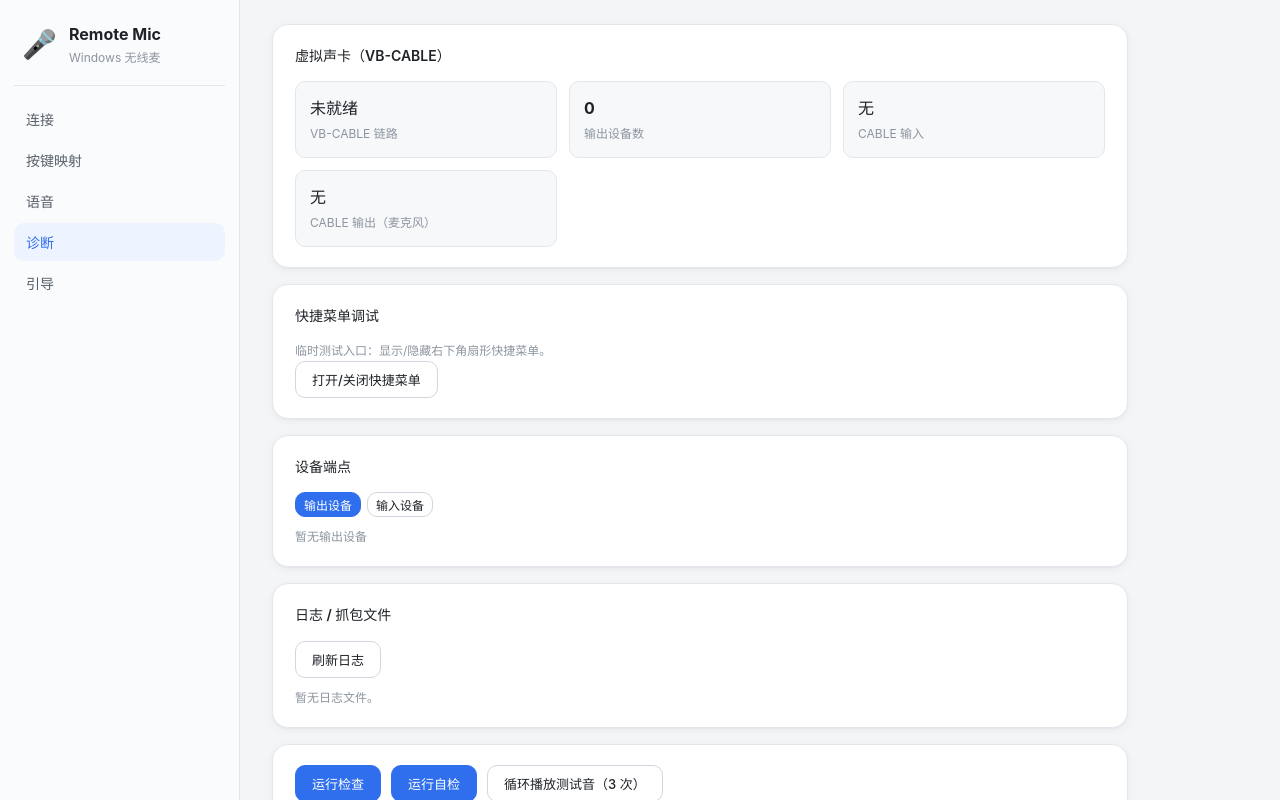
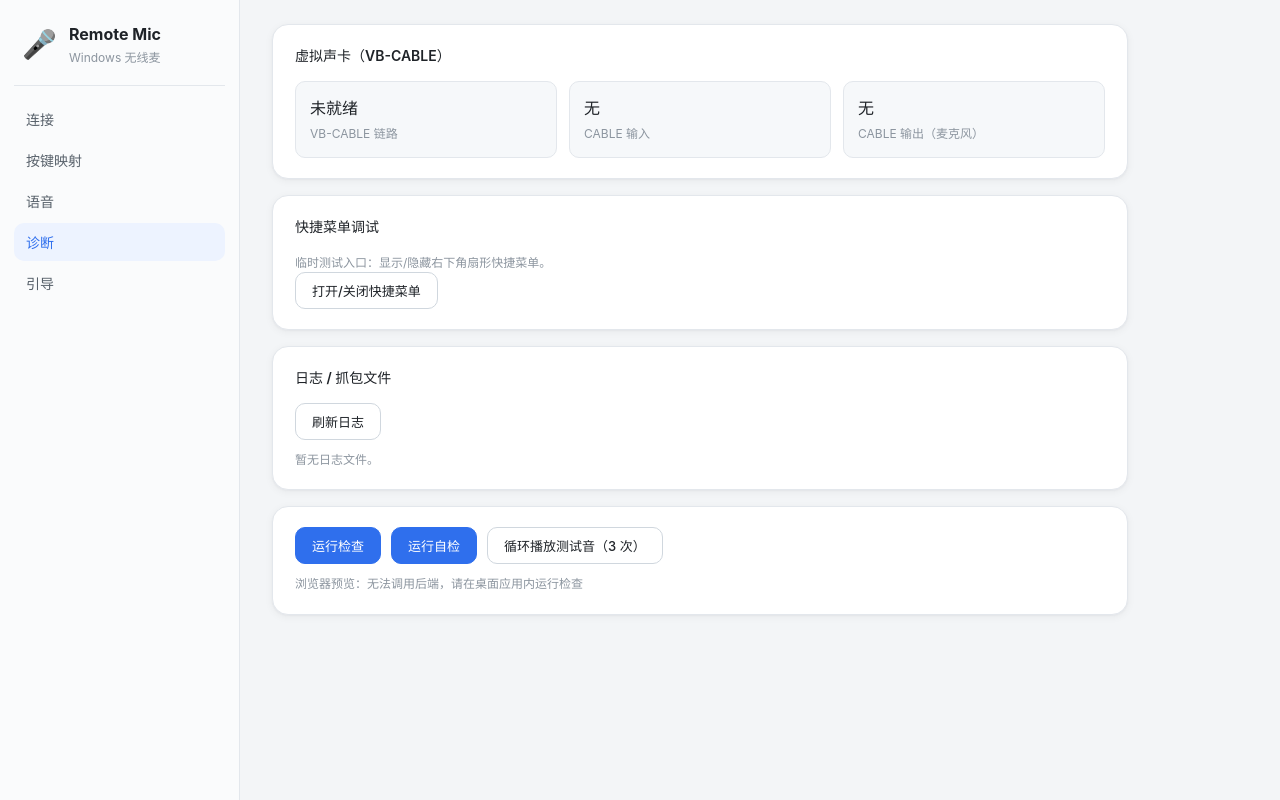
Before and after one commit to poluce/windows-remote-mic, a React (Vite) app: page / in a window 1280 px wide. Both pictures are taken after a click on the button "诊断". Built offline with nearby package versions, Linux system fonts and the light colour scheme.

Commit message:
refactor(diagnostics): filter log files, remove device endpoint card, test VB-CABLE via CABLE Input

```diff
--- a/src/pages/DiagnosticsPage.tsx
+++ b/src/pages/DiagnosticsPage.tsx
@@ -1,23 +1,13 @@
 import { useEffect, useState } from "react";
 import { invoke, isTauri } from "@tauri-apps/api/core";
 
-type Endpoint = {
-  id: string;
-  name: string;
-  kind: "Output" | "Input";
-};
-
 type Diagnostics = {
-  output_endpoints: Endpoint[];
-  input_endpoints: Endpoint[];
   has_vb_cable: boolean;
   cable_input_present: boolean;
   cable_output_present: boolean;
 };
 
 const EMPTY: Diagnostics = {
-  output_endpoints: [],
-  input_endpoints: [],
   has_vb_cable: false,
   cable_input_present: false,
   cable_output_present: false,
@@ -42,7 +32,6 @@ export function DiagnosticsPage() {
   const [selfTests, setSelfTests] = useState<SelfTestItem[] | null>(null);
   const [logs, setLogs] = useState<LogFileInfo[]>([]);
   const [logContent, setLogContent] = useState("");
-  const [endpointTab, setEndpointTab] = useState<"output" | "input">("output");
 
   async function runCheck() {
     if (!isTauri()) {
@@ -102,12 +91,11 @@ export function DiagnosticsPage() {
       setStatus("测试音循环仅在桌面应用内可用");
       return;
     }
-    const device = data.output_endpoints[0]?.name ?? null;
     setLooping(true);
     setStatus("循环播放测试音中…");
     try {
       const result = await invoke<string>("play_test_tone_loop", {
-        deviceName: device,
+        deviceName: "CABLE Input",
         repetitions: 3,
       });
       setStatus(result);
@@ -134,10 +122,6 @@ export function DiagnosticsPage() {
             <div className="brief-label">VB-CABLE 链路</div>
           </div>
           <div className={`brief ${data.cable_input_present ? "ok" : "warn"}`}>
-            <div className="brief-value">{data.output_endpoints.length}</div>
-            <div className="brief-label">输出设备数</div>
-          </div>
-          <div className={`brief ${data.cable_input_present ? "ok" : "warn"}`}>
             <div className="brief-value">{data.cable_input_present ? "有" : "无"}</div>
             <div className="brief-label">CABLE 输入</div>
           </div>
@@ -156,49 +140,6 @@ export function DiagnosticsPage() {
             打开/关闭快捷菜单
           </button>
         </div>
-      </section>
-
-      <section className="card">
-        <div className="card-title">设备端点</div>
-        <div className="category-tabs">
-          <button
-            className={`btn small ${endpointTab === "output" ? "primary" : ""}`}
-            onClick={() => setEndpointTab("output")}
-          >
-            输出设备
-          </button>
-          <button
-            className={`btn small ${endpointTab === "input" ? "primary" : ""}`}
-            onClick={() => setEndpointTab("input")}
-          >
-            输入设备
-          </button>
-        </div>
-        {endpointTab === "output" ? (
-          data.output_endpoints.length === 0 ? (
-            <p className="hint">暂无输出设备</p>
-          ) : (
-            <ul className="endpoint-list">
-              {data.output_endpoints.map((ep) => (
-                <li key={ep.id}>
-                  <span>{ep.name}</span>
-                  <span className="badge badge-ok">输出</span>
-                </li>
-              ))}
-            </ul>
-          )
-        ) : data.input_endpoints.length === 0 ? (
-          <p className="hint">暂无输入设备</p>
-        ) : (
-          <ul className="endpoint-list">
-            {data.input_endpoints.map((ep) => (
-              <li key={ep.id}>
-                <span>{ep.name}</span>
-                <span className="badge badge-warn">输入</span>
-              </li>
-            ))}
-          </ul>
-        )}
       </section>
 
       <section className="card">
```
Also changed, not shown: 1 other file (tests, documents, lock files or other folders).
